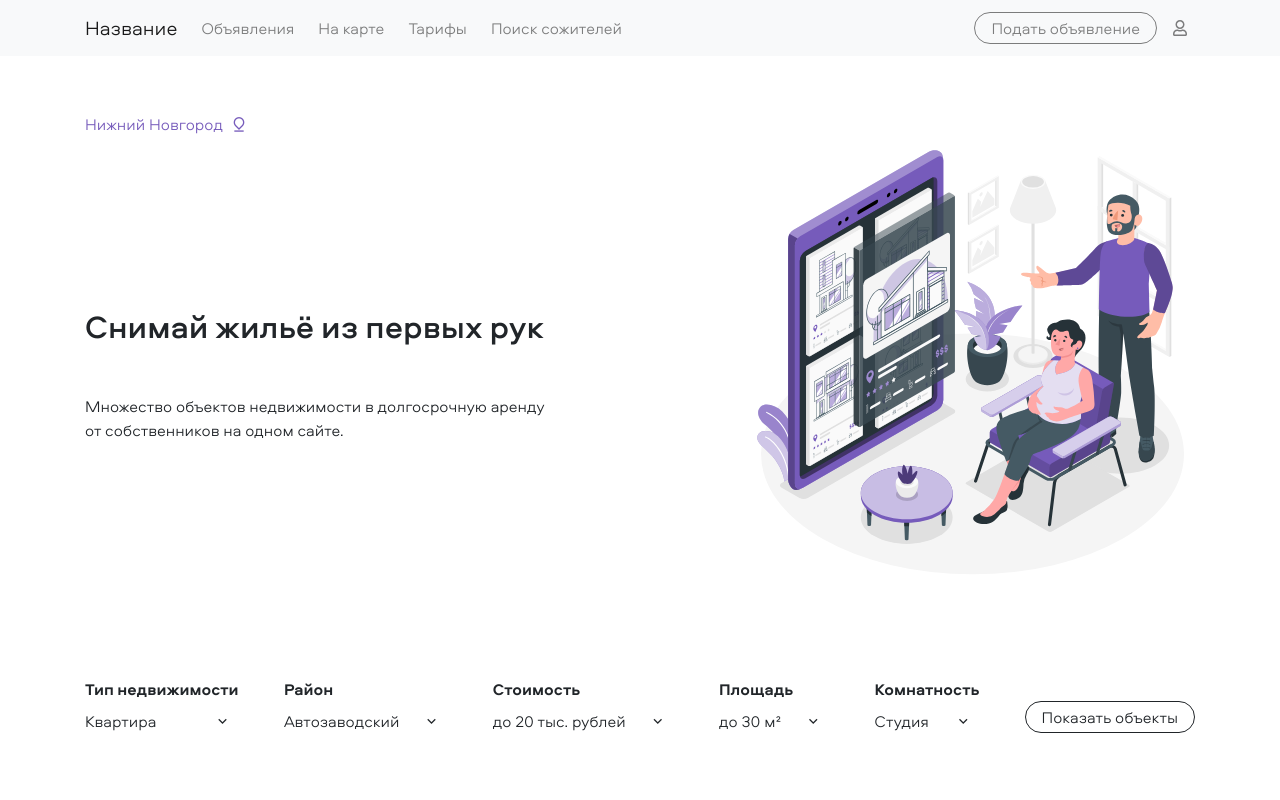
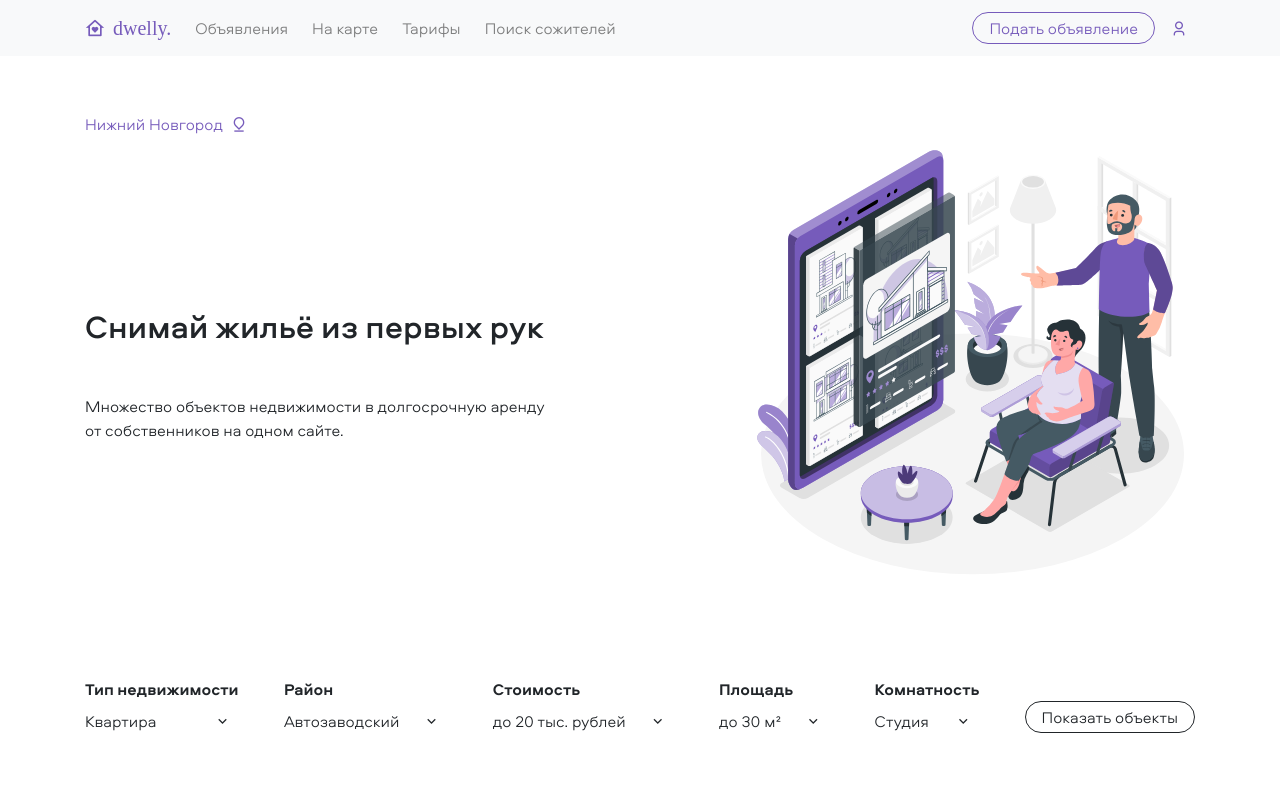
Before and after one commit to honeyshi/RealEstateAgency, a React (Create React App) app: page / in a window 1280 px wide. Shown: the top 800 px of the page. Built offline with nearby package versions, Linux system fonts and the light colour scheme.

Commit message:
Little redesign for navbar

```diff
--- a/public/index.html
+++ b/public/index.html
@@ -7,8 +7,8 @@
   <link href="%PUBLIC_URL%/fonts/Aeroport/stylesheet.css" rel="stylesheet" type="text/css" />
   <meta name="viewport" content="width=device-width, initial-scale=1" />
   <meta name="theme-color" content="#000000" />
-  <meta name="description" content="Real Estate agency web site" />
-  <title>Real Estate Agency</title>
+  <meta name="description" content="Сервис для поиска недвижимости напрямую от собственников." />
+  <title>Dwelly</title>
 </head>
 
 <body>
--- a/src/colors.scss
+++ b/src/colors.scss
@@ -1,7 +1,7 @@
 @import 'shared/base/utils/styleVariables';
 
 .text-accent {
-  color: $accent-color;
+  color: $accent-color !important;
   &:hover {
     color: $accent-color-hover !important;
   }
--- a/src/shared/composite/navbar.scss
+++ b/src/shared/composite/navbar.scss
@@ -4,6 +4,9 @@
 
 .navbar {
   flex-direction: column;
+  .navbar-brand {
+    font-family: 'Pacifico', cursive;
+  }
 }
 
 .collapse:not(.show) {
--- a/src/shared/composite/navbar.tsx
+++ b/src/shared/composite/navbar.tsx
@@ -1,7 +1,7 @@
 import classNames from 'classnames';
 import React, { useState } from 'react';
 import { Link } from 'react-router-dom';
-import { Button, Container, Icon } from 'shared/base';
+import { Button, Container, Flexbox, Icon, RemixIcon, TextField } from 'shared/base';
 import { NavbarLeft } from 'shared/composite/navbarLeft';
 import { NavbarRight } from 'shared/composite/navbarRight';
 import { NavbarSmall } from 'shared/composite/navbarSmall';
@@ -16,8 +16,13 @@ export const Navbar: React.FC = () => {
   return (
     <nav className="navbar navbar-expand-lg navbar-light fixed-top bg-light">
       <Container nonFluid>
-        <Link to="/" className="navbar-brand">
-          Название
+        <Link to="/" className="navbar-brand text-accent">
+          <Flexbox>
+            <RemixIcon name="home-heart" />
+            <TextField tag="span" ml="2">
+              dwelly.
+            </TextField>
+          </Flexbox>
         </Link>
         <div className={defaultNavbarClasses}>
           <NavbarLeft />
--- a/src/shared/composite/navbarRight.tsx
+++ b/src/shared/composite/navbarRight.tsx
@@ -1,12 +1,12 @@
 import React from 'react';
-import { Icon, NavbarContainer, NavbarItem } from 'shared/base';
+import { NavbarContainer, NavbarItem, RemixIcon } from 'shared/base';
 
 export const NavbarRight: React.FC = () => {
   return (
     <NavbarContainer ml="auto">
-      <NavbarItem text="Подать объявление" to="/new-advertisment" linkClass="rounded-link" mt="1" mr="2" />
-      <NavbarItem to="/login">
-        <Icon prefix="far" name="user" />
+      <NavbarItem text="Подать объявление" to="/new-advertisment" linkClass="rounded-link text-accent" mt="1" mr="2" />
+      <NavbarItem to="/login" linkClass="text-accent">
+        <RemixIcon name="user-3" />
       </NavbarItem>
     </NavbarContainer>
   );
```
